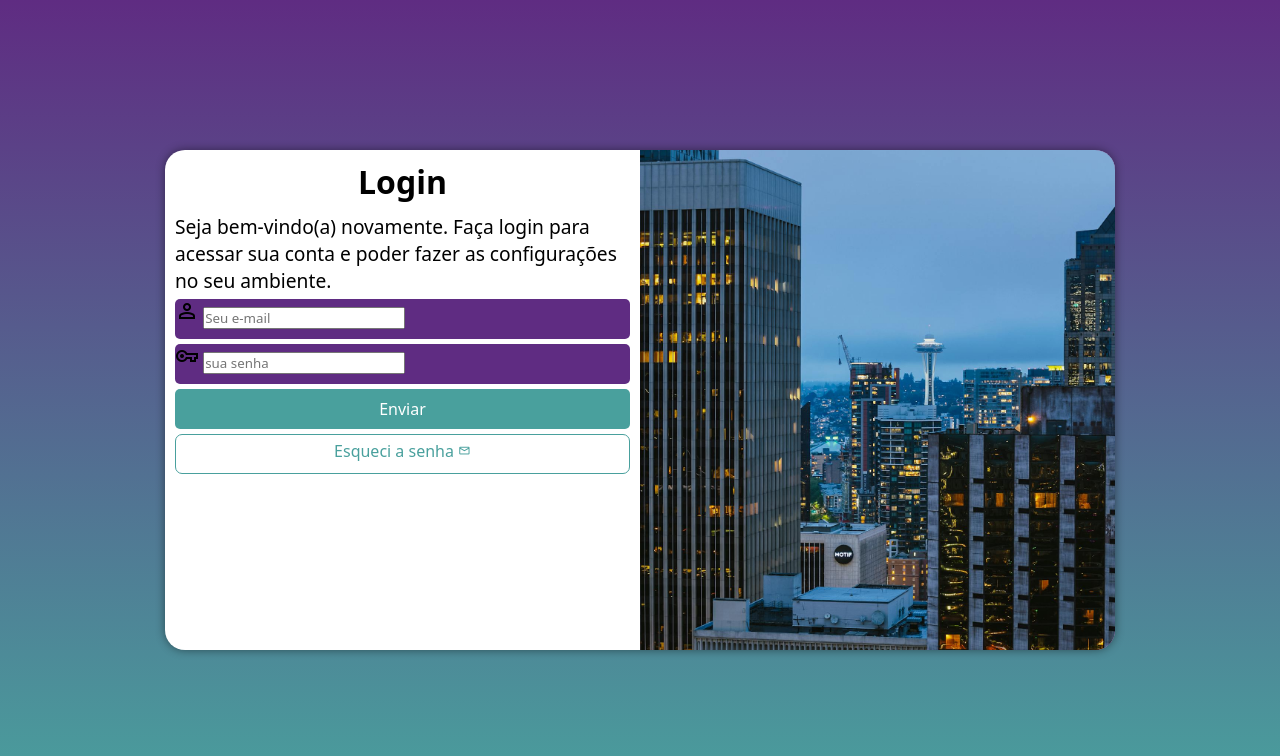
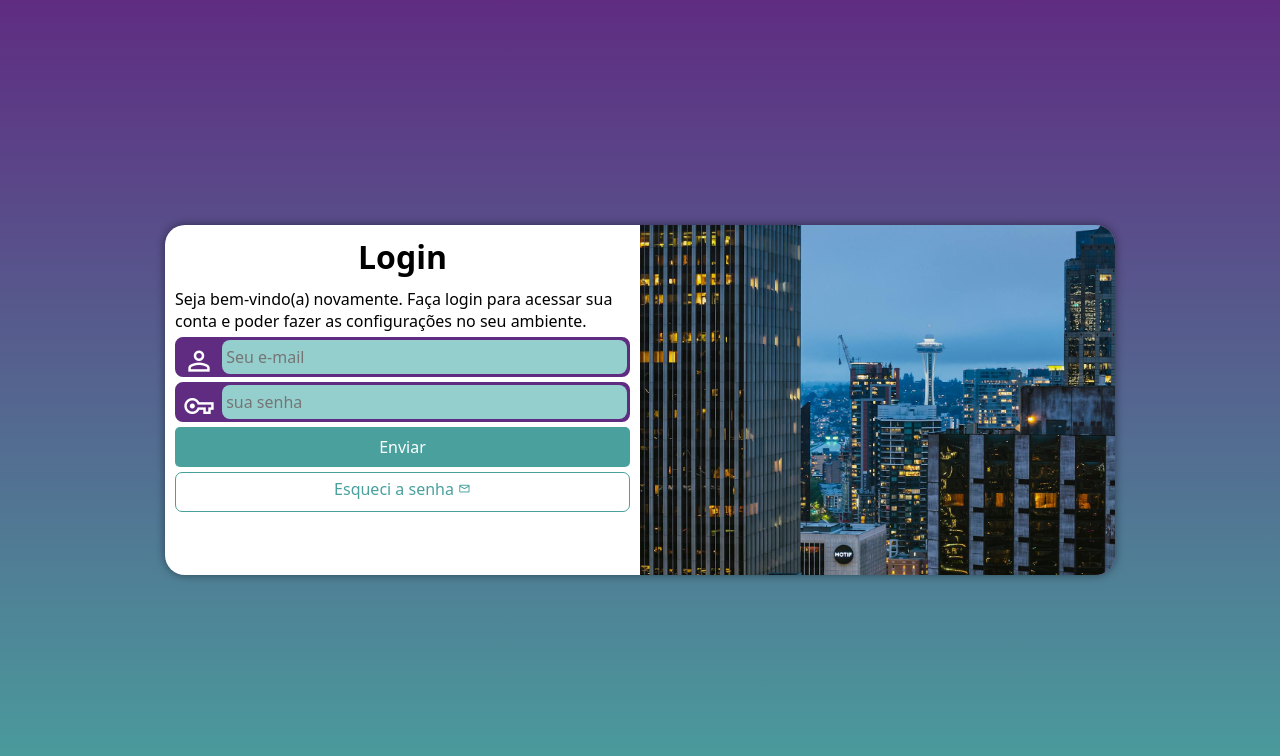
Before and after one commit to CarlosBMWf800/projeto-login, a plain HTML site: page index.html in a window 1280 px wide. Drawn offline with nearby package versions, Linux system fonts and the light colour scheme.

Commit message:
projeto finalizado

```diff
--- a/estilos/media-query.css
+++ b/estilos/media-query.css
@@ -7,6 +7,7 @@
     }
     section#login {
         width: 80vw;
+        height: 280px;
 
     }
 
@@ -32,6 +33,7 @@
 
     section#login {
         width: 950px;
+        height: 350px;
 
     }
 
@@ -48,12 +50,15 @@
 
     }
 
-    div#formulario > p {
-        font-size: 1.2em;
-    }
-
     div#formulario > h1 {
         font-size: 2em;
     }
 
+    div#formulario > p {
+        font-size: 1em;
+    }
+
+
+
+
 }
--- a/estilos/styles.css
+++ b/estilos/styles.css
@@ -30,7 +30,6 @@ section#login {
     position: absolute;
     top: 50%;
     left: 50%;
-    transform: translate(-50%, -50%);
     overflow: hidden;                      /* Faz com que tudo que estiver fora da borda fique escondido*/
 
     background-color: white;
@@ -39,6 +38,7 @@ section#login {
     border-radius: 20px;
     box-shadow: 0px 0px 10px rgba(0, 0, 0, 0.450);
 
+    transform: translate(-50%, -50%);
     transition: width 0.3s, height 0.3s;
     transition-timing-function: ease;
 
@@ -71,15 +71,40 @@ div#formulario > p {
 
 form > div.campo {
     background-color: #5f2c82;
+    border: 3px solid #5f2c82;
     display: block;
     width: 100%;
     height: 40px;
-    border-radius: 5px;
+    border-radius: 8px;
     margin: 5px 0px;
 }
 
 div.campo > label {
     display: none;
+}
+
+div.campo > span {
+    color: white;
+    /*background-color: black;*/
+    font-size: 2em;
+    width: 40px;
+    padding: 5px;
+}
+
+div.campo > input {
+    background-color: #94cfcd;
+    font-size: 1em;
+    width: calc(100% - 44.5px);
+    height: 100%;
+    border: 0px;
+    border-radius: 8px;
+    padding: 4px;
+    transform: translateY(-14px);
+}
+
+div.campo > input:focus-within {
+    background-color: white;
+    border: none;
 }
 
 form > input[type=submit] {
```
